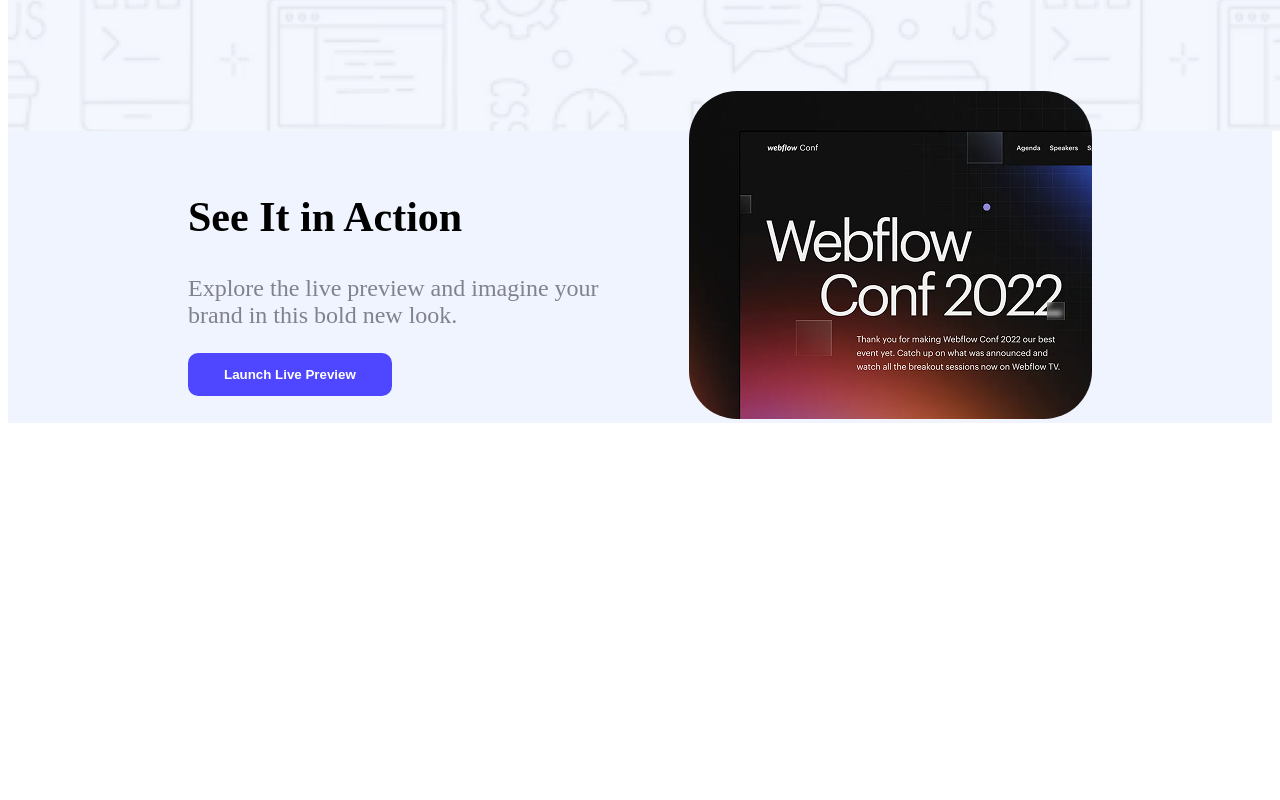
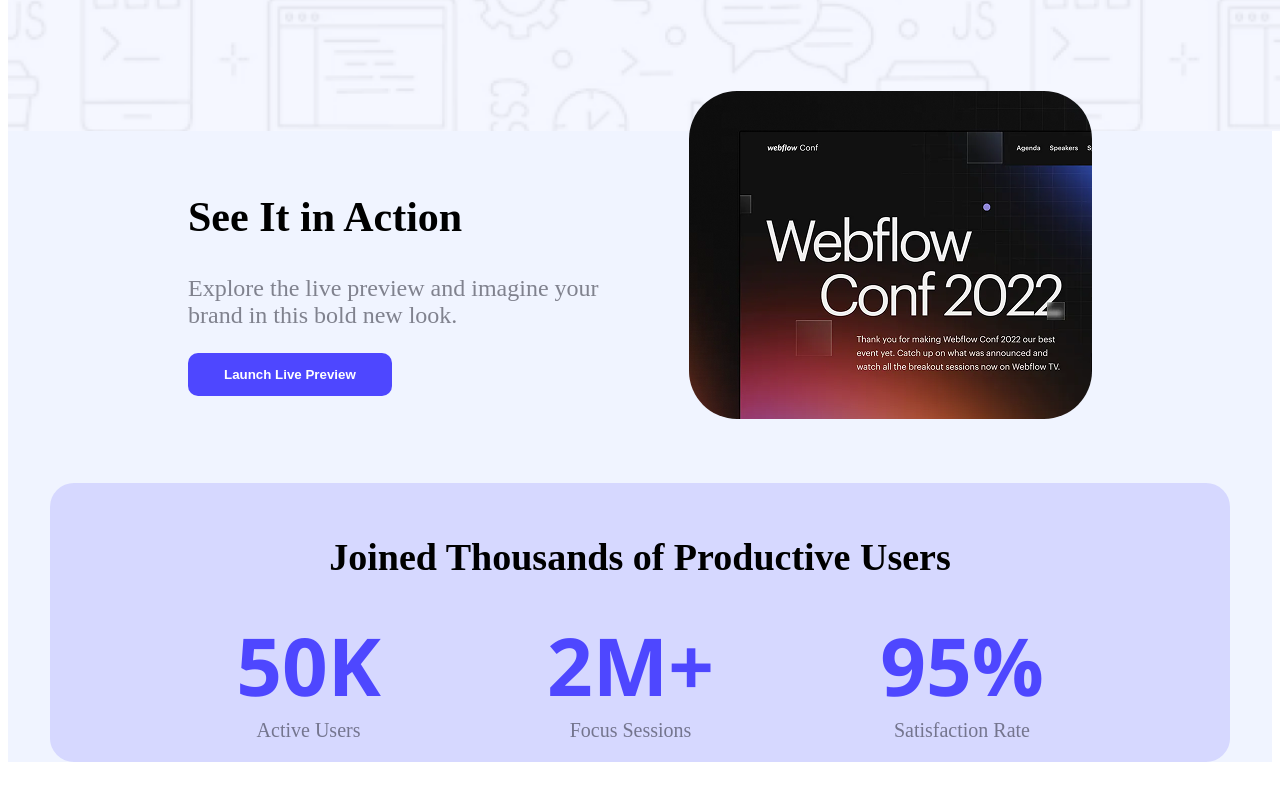
Before and after one commit to TumulHero/Assignment-01, a plain HTML site: page index.html in a window 1280 px wide. Shown: the part 527-1327 px from the top of the page. Before the commit the page ends 958 px from the top, so only its background shows below. Drawn offline with nearby package versions, Linux system fonts and the light colour scheme.

Commit message:
productive statics added

```diff
--- a/index.html
+++ b/index.html
@@ -46,6 +46,25 @@
                 </div>
             </div>
         </section>
+        <section>
+            <div class="productive-section">
+                <h2 class="productive-user-title open-sans-raleway">Joined Thousands of Productive Users</h2>
+                <div class="productive-user-statics">
+                    <div class="statics-item">
+                        <h1 class="open-sans-inter">50K</h1>
+                        <p>Active Users</p>
+                    </div>
+                    <div class="statics-item">
+                        <h1 class="open-sans-inter">2M+</h1>
+                        <p>Focus Sessions</p>
+                    </div>
+                    <div class="statics-item">
+                        <h1 class="open-sans-inter">95%</h1>
+                        <p>Satisfaction Rate</p>
+                    </div>
+                </div>
+            </div>
+        </section>
     </main>
 
     <footer>
--- a/styles/style.css
+++ b/styles/style.css
@@ -127,3 +127,38 @@ main{
 }
 
 /* Productive User Section  */
+.productive-section{
+    background-color: #4d47ff29;
+    border-radius: 24px;
+    text-align: center;
+    padding: 20px;
+    width: 1140px;
+    margin: 60px auto;
+
+}
+.productive-user-title{
+    text-align: center;
+    font-weight: bold;
+    font-size: 38px;
+}
+.productive-user-statics{
+    display: flex;
+    align-items: center;
+    justify-content: space-evenly;
+}
+.statics-item{
+    margin: 0px;
+}
+.statics-item h1{
+    color: #4E47FF;
+    font-size:80px ;
+    font-weight: bold;
+    margin: 0px;
+
+}
+.statics-item p{
+    color:#2524328c ;
+    font-size: 20px;
+    margin: 0px;
+
+}
```
